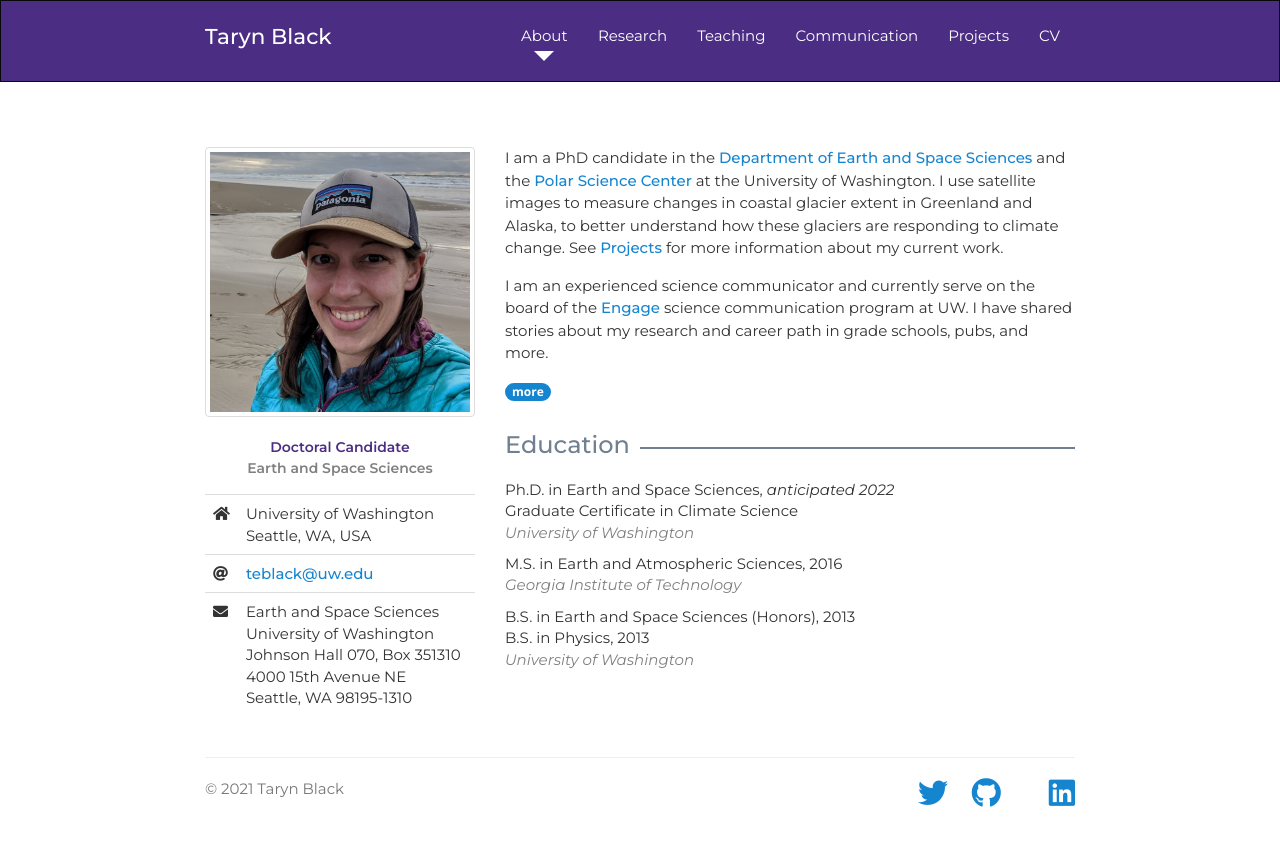
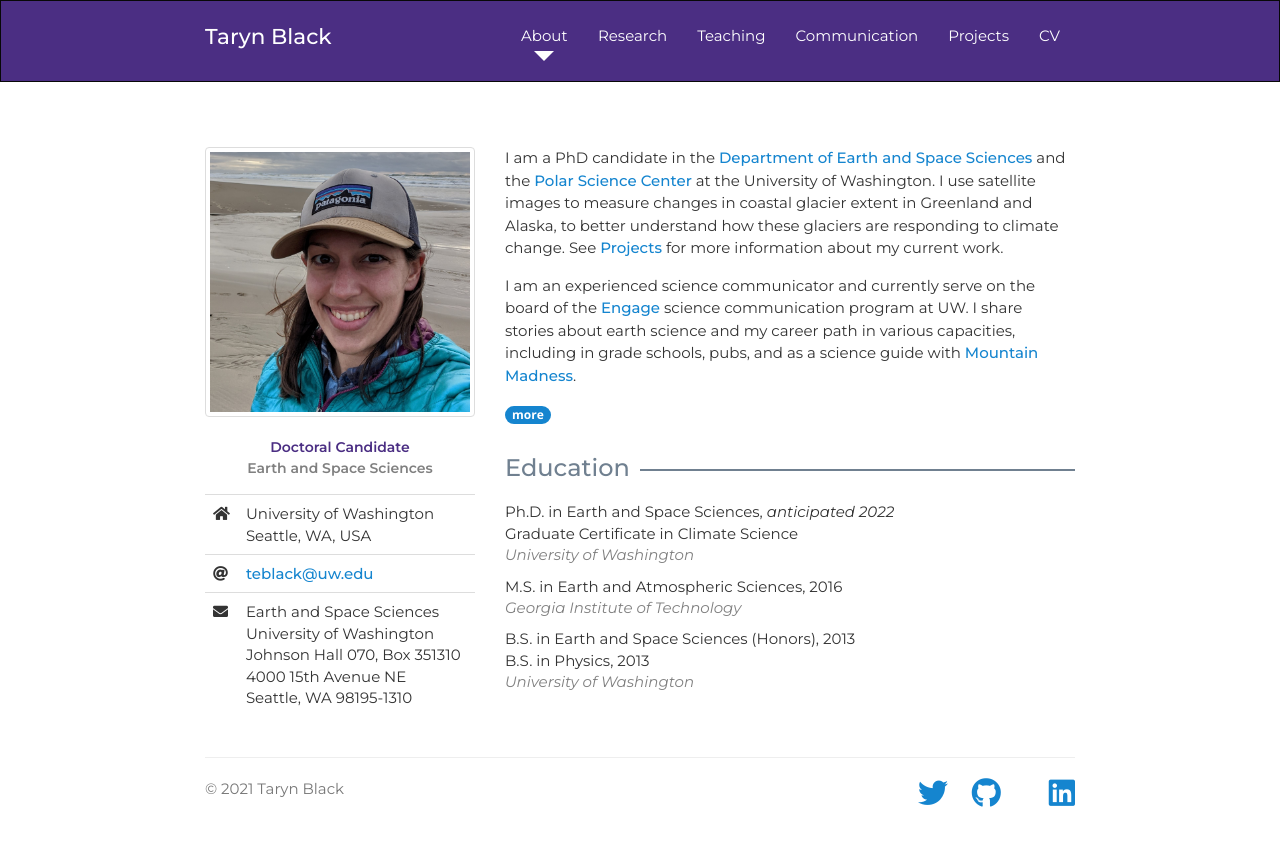
Before and after one commit to tarynblack/tarynblack.github.io, a Jekyll site: the page built from index.html, in a window 1280 px wide. Shown: the top 846 px of the page. Built offline with Jekyll 4.4.1, drawn with Linux system fonts in a browser that asks for light colours; nearby versions of some CDN libraries; a style sheet for code colours, icons or effects is not loaded.

Commit message:
Update main page summary

```diff
--- a/index.html
+++ b/index.html
@@ -46,11 +46,11 @@ title: Home | Taryn Black
 
         <p>I am a PhD candidate in the <a href="https://www.ess.washington.edu/" target="_blank">Department of Earth and Space Sciences</a> and the <a href="http://psc.apl.uw.edu/" target="_blank">Polar Science Center</a> at the University of Washington. I use satellite images to measure changes in coastal glacier extent in Greenland and Alaska, to better understand how these glaciers are responding to climate change. See <a href="projects.html">Projects</a> for more information about my current work.</p>
 
-        <p>I am an experienced science communicator and currently serve on the board of the <a href="https://www.engage-science.space/" target="_blank">Engage</a> science communication program at UW. I have shared stories about my research and career path in grade schools, pubs, and more.</p>
+	<p>I am an experienced science communicator and currently serve on the board of the <a href="https://www.engage-science.space/" target="_blank">Engage</a> science communication program at UW. I share stories about earth science and my career path in various capacities, including in grade schools, pubs, and as a science guide with <a href="https://mountainmadness.com/" target="_blank">Mountain Madness</a>.</p>
 
         <div id="read-more">
 
-          <p>Prior to pursuing glaciology research, I earned an M.S. in Earth and Atmospheric Sciences, during which I studied the behavior of unsteady explosive volcanic eruptions using computational fluid dynamics models. I have a general background in geology and physics, and my previous project experience includes sea ice optics, meteorite petrology, cosmogenic nuclide dating, and paleontology/paleobotany.</p>
+          <p>I have a general background in geology and physics, with project experience spanning several subdisciplines of earth science. Prior to pursuing glaciology research, I earned an M.S. in Earth and Atmospheric Sciences, during which I studied the behavior of unsteady explosive volcanic eruptions using computational fluid dynamics models.</p>
 
           <!-- <p>My current projects include: seasonal and multi-decadal variability of Greenland outlet glaciers, with Ian Joughin of UW-APL-PSC; role of glacier variability for polar bear habitat in SE Greenland, with Kristin Laidre of UW-APL-PSC and Twila Moon of CU-Boulder; cataloguing glacier retreat in Kenai Fjords National Park, with Deb Kurtz of the U.S. National Park Service; and developing TermPicks, a comprehensive database of glacier terminus data, with Ginny Catania and Sophie Goliber of UT-Austin and others.</p> -->
 
```
